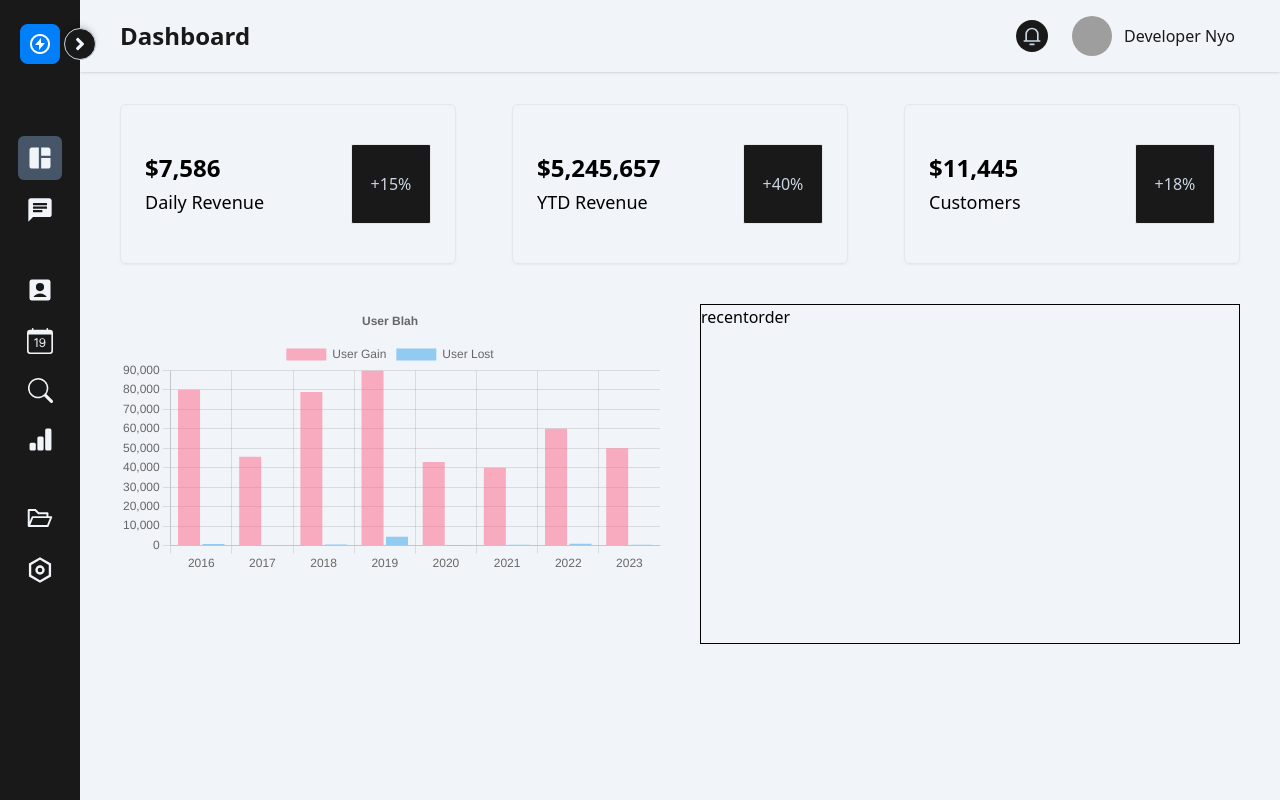
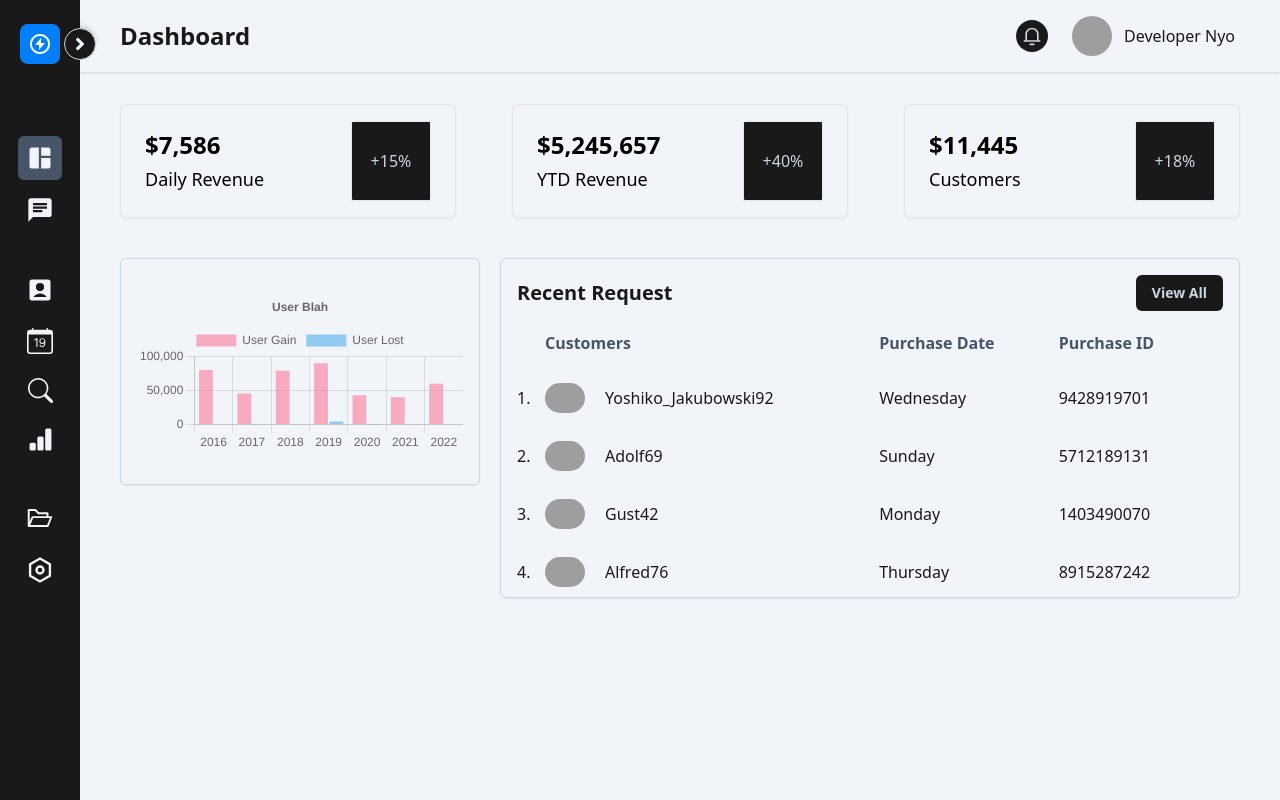
Before and after one commit to nyominkhat/admin-dashboard, a Next.js app: page / in a window 1280 px wide. Built offline with nearby package versions, Linux system fonts and the light colour scheme; grey boxes are pictures that could not be loaded.

Commit message:
faker fake data and recent request table component

```diff
--- a/app/page.jsx
+++ b/app/page.jsx
@@ -4,32 +4,26 @@ import BarChart from "@/components/BarChart";
 import RecentReq from "@/components/RecentReq";
 import Topcard from "@/components/Topcard";
 import { top_card_data } from "@/data";
-import { useState } from "react";
-
-// import Areachart from "@/components/AreaChart";
-// import Barchart from "@/components/BarChart";
 
 export default function Home() {
-  const [month, setMonth] = useState("apr");
-
   return (
     <main className="w-full h-full p-4 pt-8 overflow-y-auto md:px-10">
       {/* topcard section */}
-      <section className="flex flex-wrap items-center justify-between w-full h-20 sm:h-32 lg:h-40 gap-y-3">
+      <section className="flex flex-wrap items-center justify-between w-full gap-y-3">
         {top_card_data.map((item) => (
           <Topcard key={item.label} data={item} />
         ))}
       </section>
 
       {/* charts section and recent req section */}
-      <section className="grid w-full grid-cols-1 gap-10 mt-10 h-1/2 md:grid-cols-2">
+      <section className="grid w-full grid-cols-3 gap-5 mt-10 lg:h-1/3">
         {/* chart */}
-        <div className="w-full h-full">
+        <div className="flex items-center w-full col-span-3 p-4 border rounded-md shadow-sm m-auto h-[30vh] lg:h-full justify-cent1er lg:col-span-1 border-slate-300">
           <BarChart />
         </div>
 
         {/* recent */}
-        <div className="border border-black">
+        <div className="w-full lg:h-[150%] col-span-3 lg:col-span-2 p-4 overflow-scroll border rounded-md shadow-sm border-slate-300">
           <RecentReq />
         </div>
       </section>
--- a/components/RecentReq.jsx
+++ b/components/RecentReq.jsx
@@ -1,9 +1,54 @@
-import React from 'react'
+import React from "react";
+
+import { recent_req_data } from "@/data";
 
 export default function RecentReq() {
+  console.log(recent_req_data);
+
   return (
-    <div>
-      recentorder
-    </div>
-  )
+    <>
+      <div className="flex items-center justify-between">
+        <h2 className="text-xl font-bold text-[#191919]">Recent Request</h2>
+
+        <button className="px-4 py-2 font-semibold text-sm rounded-md text-slate-300 bg-[#191919]">
+          View All
+        </button>
+      </div>
+
+      <table class="border-separate w-full border-spacing-y-3 px-5">
+        <thead>
+          <tr>
+            <th className="p-2 text-start text-slate-600">Customers</th>
+            <th className="p-2 text-start text-slate-600">Purchase Date</th>
+            <th className="p-2 text-start text-slate-600">Purchase ID</th>
+          </tr>
+        </thead>
+        <tbody className="border border-slate-500">
+          {recent_req_data.map((item, index) => (
+            <tr key={item.id}>
+              <td className="relative flex items-center gap-5 p-2 text-start">
+                <span className="absolute -left-5 font-medium text-[#191919]">
+                  {index + 1}.
+                </span>
+                <img
+                  className="object-cover rounded-full max-w-[2.5rem] max-h-[2.5rem]"
+                  src={item.customer.img}
+                  alt=""
+                />
+                <p className="font-medium text-[#191919]">
+                  {item.customer.name}
+                </p>
+              </td>
+              <td className="p-2 text-start font-medium text-[#191919]">
+                {item.purchase_date}
+              </td>
+              <td className="p-2 text-start font-medium text-[#191919]">
+                {item.purchase_id}
+              </td>
+            </tr>
+          ))}
+        </tbody>
+      </table>
+    </>
+  );
 }
--- a/components/Sidebar.jsx
+++ b/components/Sidebar.jsx
@@ -79,7 +79,7 @@ export default function Sidebar() {
             <p
               className={`${
                 !openMenu && "hidden"
-              } origin-left duration-1000  text-slate-100`}
+              } origin-left duration-100  text-slate-100`}
             >
               {menu.title}
             </p>
--- a/data/index.js
+++ b/data/index.js
@@ -1,3 +1,5 @@
+import { faker } from "@faker-js/faker";
+
 export const chart_data = [
   {
     id: 1,
@@ -41,12 +43,6 @@ export const chart_data = [
     userGain: 60000,
     userLost: 1000,
   },
-  {
-    id: 8,
-    year: 2023,
-    userGain: 50000,
-    userLost: 500,
-  },
 ];
 
 export const top_card_data = [
@@ -66,3 +62,20 @@ export const top_card_data = [
     percent: "18",
   },
 ];
+
+// recent data
+export let recent_req_data = Array.apply(null, Array(10));
+
+recent_req_data.forEach((e, index) => {
+  recent_req_data[index] = {
+    id: faker.string.uuid(),
+    customer: {
+      img: faker.image.avatarLegacy(),
+      name: faker.internet.userName(),
+    },
+    purchase_date: faker.date.weekday(),
+    purchase_id: faker.number.int({ min: 1000000000, max: 9999999999 }),
+  };
+
+  return recent_req_data;
+});
--- a/package.json
+++ b/package.json
@@ -9,6 +9,7 @@
     "lint": "next lint"
   },
   "dependencies": {
+    "@faker-js/faker": "^8.0.1",
     "@types/node": "20.1.4",
     "@types/react": "18.2.6",
     "@types/react-dom": "18.2.4",
```
Also changed, not shown: 1 other file (tests, documents, lock files or other folders).
